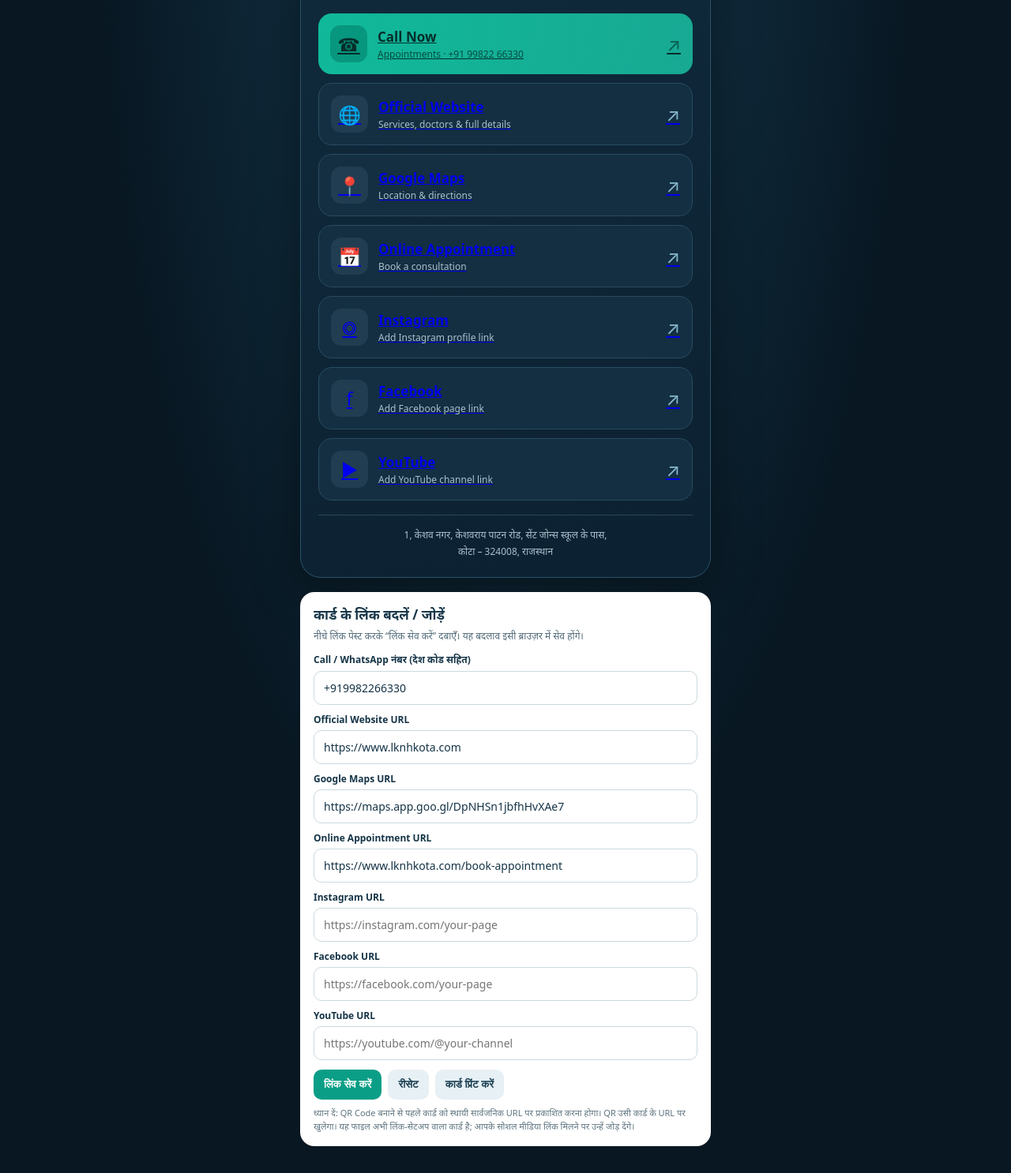
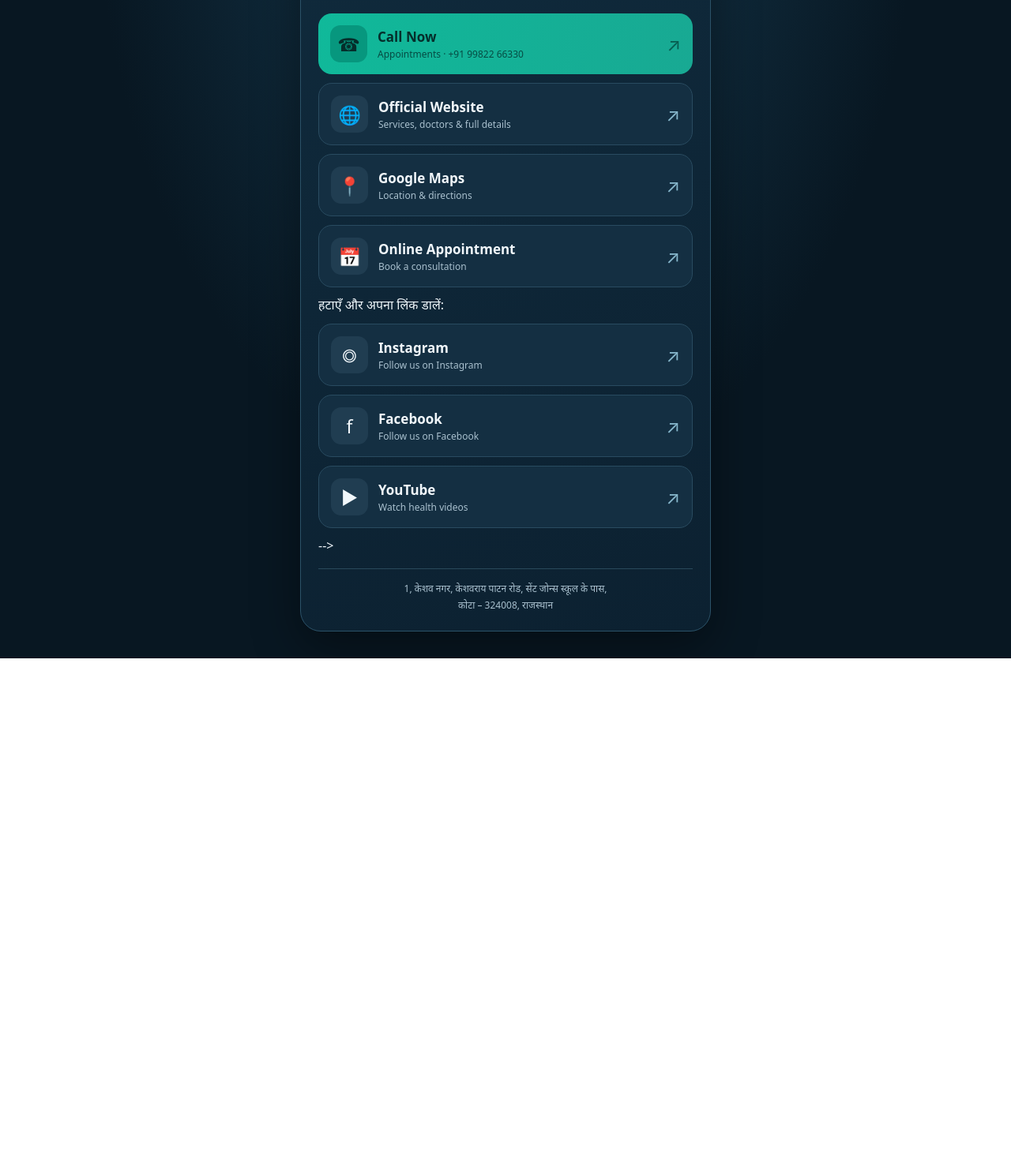
Before and after one commit to lknhkota/lknh-digital-card, a plain HTML site: page index.html in a window 1280 px wide. Shown: the part 218-1704 px from the top of the page at 79% size. After the commit the page ends 1052 px from the top, so only its background shows below. Drawn offline with Linux system fonts and the light colour scheme.

Commit message:
Update index.html

```diff
--- a/index.html
+++ b/index.html
@@ -7,13 +7,27 @@
 <title>Luv Kush Nursing Home | Digital Visiting Card</title>
 <style>
 :root{--bg:#081722;--panel:#102b3d;--line:#24465b;--text:#f1f7fb;--muted:#a9c0ce;--accent:#16b99b;--blue:#75c8f2}
-*{box-sizing:border-box}body{margin:0;padding:22px 14px 34px;background:radial-gradient(ellipse at top,#173e55 0,#081722 58%);font-family:system-ui,-apple-system,"Noto Sans Devanagari",sans-serif;color:var(--text)}
-.wrap{max-width:520px;margin:auto}.card{background:linear-gradient(160deg,#102b3d,#0c2131);border:1px solid #2b5268;border-radius:26px;padding:22px;box-shadow:0 20px 60px #0006}
-.brand{text-align:center;padding:8px 5px 20px}.logo{margin:auto auto 12px;width:76px;height:76px;border-radius:22px;background:#eaf7f8;color:#12415a;display:grid;place-items:center;font-weight:900;font-size:23px;line-height:1.05;box-shadow:0 5px 18px #0004}.brand h1{font-size:25px;line-height:1.25;margin:0 0 5px}.brand p{margin:0;color:var(--muted);font-size:13px}
-.links{display:grid;gap:11px}.link{display:flex;align-items:center;gap:13px;padding:15px;border-radius:17px;background:#142f42;border:1px solid #294b60;min-height:76px;transition:.15s}.link:hover{border-color:var(--blue);transform:translateY(-1px)}.link.call{background:linear-gradient(100deg,#10b99a,#18a993);color:#052e2b;border:0}.ico{width:47px;height:47px;display:grid;place-items:center;border-radius:13px;background:#203d51;font-size:23px;flex:none}.call .ico{background:#07977e}.label{font-size:17px;font-weight:750}.sub{font-size:12px;color:var(--muted);margin-top:2px}.call .sub{color:#064b43}.arrow{margin-left:auto;color:#86b6cb;font-size:23px}.call .arrow{color:#075d51}
-.section{margin-top:20px}.section h2{font-size:13px;letter-spacing:.12em;text-align:center;color:#8fc7e2;margin:0 0 12px}.details{border-top:1px solid #29495b;margin-top:18px;padding-top:15px;color:var(--muted);font-size:12px;text-align:center;line-height:1.7}
-.edit{margin-top:18px;background:#fff;color:#153447;border-radius:18px;padding:17px}.edit h2{font-size:17px;margin:0 0 5px}.edit p{font-size:12px;color:#526a78;margin:0 0 12px}.field{display:grid;gap:5px;margin:10px 0}.field label{font-size:12px;font-weight:700}.field input{width:100%;padding:11px 12px;border:1px solid #cbd9df;border-radius:10px;font:inherit;font-size:14px;color:#153447}.btns{display:flex;gap:8px;flex-wrap:wrap;margin-top:12px}.btn{border:0;border-radius:10px;padding:11px 13px;font-weight:750;background:#0b9e86;color:white;cursor:pointer}.btn.alt{background:#e7f0f4;color:#173c50}.hint{font-size:11px;color:#5e7480;margin-top:9px;line-height:1.5}
-@media print{body{background:white;padding:0}.wrap{max-width:100%}.card{box-shadow:none;break-inside:avoid}.edit{display:none}}
+*{box-sizing:border-box}
+body{margin:0;padding:22px 14px 34px;background:radial-gradient(ellipse at top,#173e55 0,#081722 58%);font-family:system-ui,-apple-system,"Noto Sans Devanagari",sans-serif;color:var(--text)}
+.wrap{max-width:520px;margin:auto}
+.card{background:linear-gradient(160deg,#102b3d,#0c2131);border:1px solid #2b5268;border-radius:26px;padding:22px;box-shadow:0 20px 60px #0006}
+.brand{text-align:center;padding:8px 5px 20px}
+.logo{margin:auto auto 12px;width:76px;height:76px;border-radius:22px;background:#eaf7f8;color:#12415a;display:grid;place-items:center;font-weight:900;font-size:23px;line-height:1.05;box-shadow:0 5px 18px #0004}
+.brand h1{font-size:25px;line-height:1.25;margin:0 0 5px}
+.brand p{margin:0;color:var(--muted);font-size:13px}
+.links{display:grid;gap:11px}
+.link{display:flex;align-items:center;gap:13px;padding:15px;border-radius:17px;background:#142f42;border:1px solid #294b60;min-height:76px;text-decoration:none;color:inherit;transition:.15s}
+.link:hover{border-color:var(--blue);transform:translateY(-1px)}
+.link.call{background:linear-gradient(100deg,#10b99a,#18a993);color:#052e2b;border:0}
+.ico{width:47px;height:47px;display:grid;place-items:center;border-radius:13px;background:#203d51;font-size:23px;flex:none}
+.call .ico{background:#07977e}
+.label{font-size:17px;font-weight:750}
+.sub{font-size:12px;color:var(--muted);margin-top:2px}
+.call .sub{color:#064b43}
+.arrow{margin-left:auto;color:#86b6cb;font-size:23px}
+.call .arrow{color:#075d51}
+.details{border-top:1px solid #29495b;margin-top:18px;padding-top:15px;color:var(--muted);font-size:12px;text-align:center;line-height:1.7}
+@media print{body{background:white;padding:0}.wrap{max-width:100%}.card{box-shadow:none;break-inside:avoid}}
 </style>
 </head>
 <body>
@@ -26,45 +40,19 @@
    <p>मल्टी स्पेशियलिटी हॉस्पिटल · कोटा, राजस्थान</p>
   </header>
   <div class="links" id="links">
-   <a class="link call" data-key="call" href="tel:9982266330"><span class="ico">☎</span><span><div class="label">Call Now</div><div class="sub">Appointments · +91 99822 66330</div></span><span class="arrow">↗</span></a>
-   <a class="link" data-key="website" href="https://www.lknhkota.com" target="_blank" rel="noopener"><span class="ico">🌐</span><span><div class="label">Official Website</div><div class="sub">Services, doctors & full details</div></span><span class="arrow">↗</span></a>
-   <a class="link" data-key="maps" href="https://maps.app.goo.gl/DpNHSn1jbfhHvXAe7" target="_blank" rel="noopener"><span class="ico">📍</span><span><div class="label">Google Maps</div><div class="sub">Location & directions</div></span><span class="arrow">↗</span></a>
-   <a class="link" data-key="booking" href="https://www.lknhkota.com/book-appointment" target="_blank" rel="noopener"><span class="ico">📅</span><span><div class="label">Online Appointment</div><div class="sub">Book a consultation</div></span><span class="arrow">↗</span></a>
-   <a class="link" data-key="instagram" href="#" target="_blank" rel="noopener"><span class="ico">◎</span><span><div class="label">Instagram</div><div class="sub">Add Instagram profile link</div></span><span class="arrow">↗</span></a>
-   <a class="link" data-key="facebook" href="#" target="_blank" rel="noopener"><span class="ico">f</span><span><div class="label">Facebook</div><div class="sub">Add Facebook page link</div></span><span class="arrow">↗</span></a>
-   <a class="link" data-key="youtube" href="#" target="_blank" rel="noopener"><span class="ico">▶</span><span><div class="label">YouTube</div><div class="sub">Add YouTube channel link</div></span><span class="arrow">↗</span></a>
+   <a class="link call" href="tel:+919982266330"><span class="ico">☎</span><span><div class="label">Call Now</div><div class="sub">Appointments · +91 99822 66330</div></span><span class="arrow">↗</span></a>
+   <a class="link" href="https://www.lknhkota.com" target="_blank" rel="noopener"><span class="ico">🌐</span><span><div class="label">Official Website</div><div class="sub">Services, doctors & full details</div></span><span class="arrow">↗</span></a>
+   <a class="link" href="https://maps.app.goo.gl/DpNHSn1jbfhHvXAe7" target="_blank" rel="noopener"><span class="ico">📍</span><span><div class="label">Google Maps</div><div class="sub">Location & directions</div></span><span class="arrow">↗</span></a>
+   <a class="link" href="https://www.lknhkota.com/book-appointment" target="_blank" rel="noopener"><span class="ico">📅</span><span><div class="label">Online Appointment</div><div class="sub">Book a consultation</div></span><span class="arrow">↗</span></a>
+
+   <!-- भविष्य में सोशल मीडिया लिंक जोड़ने के लिए नीचे की लाइनों से <!-- और --> हटाएँ और अपना लिंक डालें:
+   <a class="link" href="https://instagram.com/your-page" target="_blank" rel="noopener"><span class="ico">◎</span><span><div class="label">Instagram</div><div class="sub">Follow us on Instagram</div></span><span class="arrow">↗</span></a>
+   <a class="link" href="https://facebook.com/your-page" target="_blank" rel="noopener"><span class="ico">f</span><span><div class="label">Facebook</div><div class="sub">Follow us on Facebook</div></span><span class="arrow">↗</span></a>
+   <a class="link" href="https://youtube.com/@your-channel" target="_blank" rel="noopener"><span class="ico">▶</span><span><div class="label">YouTube</div><div class="sub">Watch health videos</div></span><span class="arrow">↗</span></a>
+   -->
   </div>
   <div class="details">1, केशव नगर, केशवराय पाटन रोड, सेंट जोन्स स्कूल के पास,<br>कोटा – 324008, राजस्थान</div>
  </main>
-
- <section class="edit">
-  <h2>कार्ड के लिंक बदलें / जोड़ें</h2>
-  <p>नीचे लिंक पेस्ट करके “लिंक सेव करें” दबाएँ। यह बदलाव इसी ब्राउज़र में सेव होंगे।</p>
-  <div class="field"><label for="phone">Call / WhatsApp नंबर (देश कोड सहित)</label><input id="phone" value="+919982266330" placeholder="+919XXXXXXXXX"></div>
-  <div class="field"><label for="website">Official Website URL</label><input id="website" value="https://www.lknhkota.com"></div>
-  <div class="field"><label for="maps">Google Maps URL</label><input id="maps" value="https://maps.app.goo.gl/DpNHSn1jbfhHvXAe7"></div>
-  <div class="field"><label for="booking">Online Appointment URL</label><input id="booking" value="https://www.lknhkota.com/book-appointment"></div>
-  <div class="field"><label for="instagram">Instagram URL</label><input id="instagram" placeholder="https://instagram.com/your-page"></div>
-  <div class="field"><label for="facebook">Facebook URL</label><input id="facebook" placeholder="https://facebook.com/your-page"></div>
-  <div class="field"><label for="youtube">YouTube URL</label><input id="youtube" placeholder="https://youtube.com/@your-channel"></div>
-  <div class="btns"><button class="btn" id="save">लिंक सेव करें</button><button class="btn alt" id="reset">रीसेट</button><button class="btn alt" onclick="window.print()">कार्ड प्रिंट करें</button></div>
-  <div class="hint">ध्यान दें: QR Code बनाने से पहले कार्ड को स्थायी सार्वजनिक URL पर प्रकाशित करना होगा। QR उसी कार्ड के URL पर खुलेगा। यह फाइल अभी लिंक-सेटअप वाला कार्ड है; आपके सोशल मीडिया लिंक मिलने पर उन्हें जोड़ देंगे।</div>
- </section>
 </div>
-<script>
-const fields=['phone','website','maps','booking','instagram','facebook','youtube'];
-const defaults={phone:'+919982266330',website:'https://www.lknhkota.com',maps:'https://maps.app.goo.gl/DpNHSn1jbfhHvXAe7',booking:'https://www.lknhkota.com/book-appointment',instagram:'',facebook:'',youtube:''};
-function validUrl(v){try{const u=new URL(v);return ['http:','https:'].includes(u.protocol)}catch{return false}}
-function apply(){
- const phone=document.getElementById('phone').value.trim().replace(/[^\d+]/g,'');
- const vals={website:document.getElementById('website').value.trim(),maps:document.getElementById('maps').value.trim(),instagram:document.getElementById('instagram').value.trim(),facebook:document.getElementById('facebook').value.trim(),youtube:document.getElementById('youtube').value.trim()};
- const call=document.querySelector('[data-key="call"]');call.href='tel:'+phone.replace(/^\+/,'');call.querySelector('.sub').textContent='Appointments · '+phone;
- vals.booking=document.getElementById('booking').value.trim();\n for(const [k,v] of Object.entries(vals)){const a=document.querySelector('[data-key="'+k+'"]');if(v && validUrl(v)){a.href=v;a.style.opacity='1';a.querySelector('.sub').textContent=k==='website'?'Services, doctors & full details':k==='maps'?'Location & directions':'Open '+k.charAt(0).toUpperCase()+k.slice(1)}else{a.href='#';a.style.opacity='.55';a.querySelector('.sub').textContent='Link not added yet'}}
-}
-document.getElementById('save').addEventListener('click',()=>{for(const f of fields)localStorage.setItem('lknh_'+f,document.getElementById(f).value);apply();alert('लिंक इस ब्राउज़र में सेव हो गए।')});
-document.getElementById('reset').addEventListener('click',()=>{for(const f of fields){document.getElementById(f).value=defaults[f];localStorage.removeItem('lknh_'+f)}apply()});
-for(const f of fields){const v=localStorage.getItem('lknh_'+f);if(v!==null)document.getElementById(f).value=v}
-apply();
-</script>
 </body>
 </html>
```
